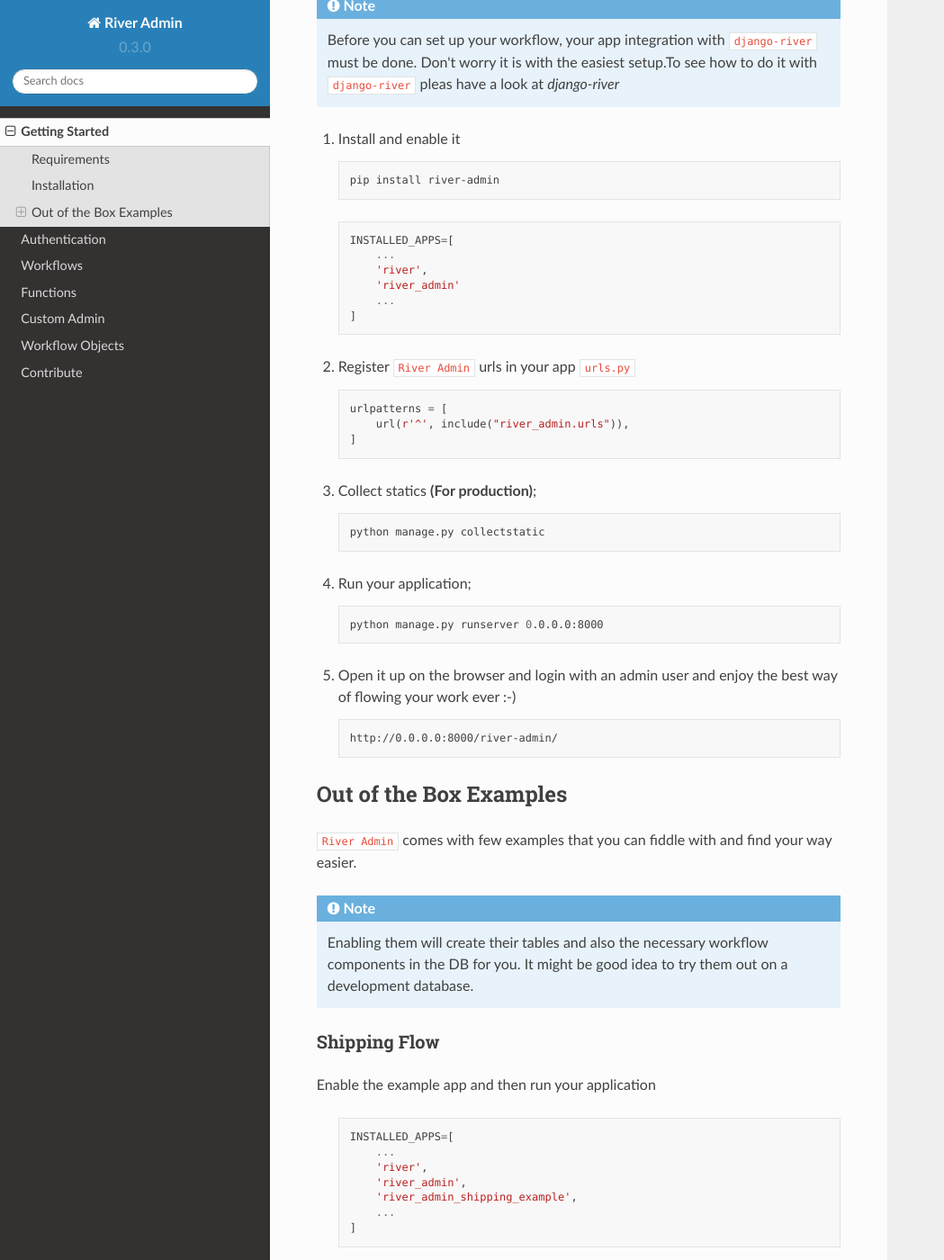
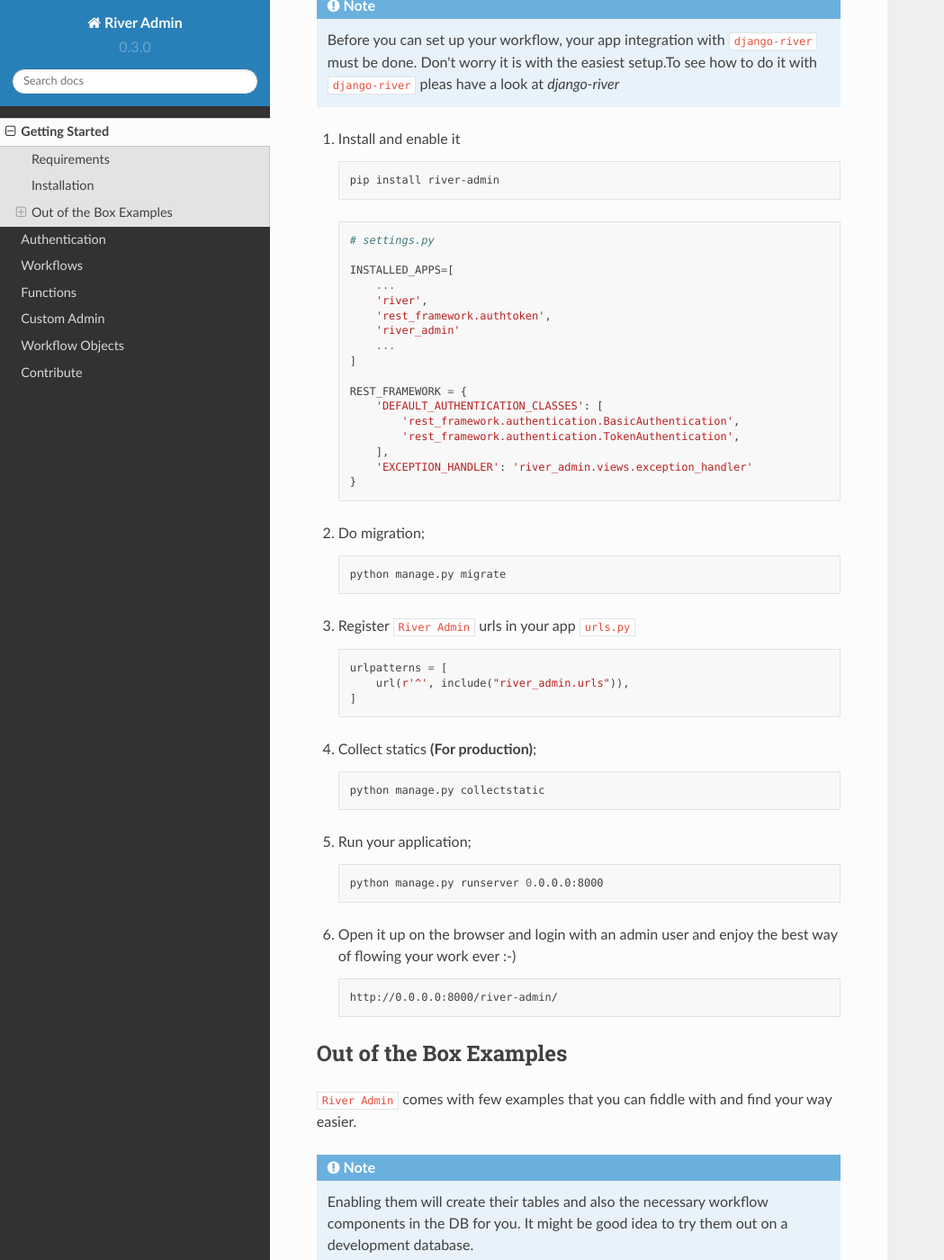
Before and after one commit to javrasya/river-admin, a Sphinx documentation site: the page built from docs/getting_started.rst, in a window 1280 px wide and 1400 px high, scrolled down 402 px. Shown: the whole window at 90% size, without its empty margins (0-1049 px from the left). Built offline with Sphinx 7.4.7 and the Read the Docs theme 2.0.0, drawn with Linux system fonts in a browser that asks for light colours; some of the changed text lies outside the part shown.

Commit message:
Update getting started documentation with the correct set up

```diff
--- a/docs/getting_started.rst
+++ b/docs/getting_started.rst
@@ -37,14 +37,31 @@
 
    .. code:: python
 
+       # settings.py
+
        INSTALLED_APPS=[
            ...
            'river',
+           'rest_framework.authtoken',
            'river_admin'
            ...
        ]
 
-2. Register ``River Admin`` urls in your app ``urls.py``
+       REST_FRAMEWORK = {
+           'DEFAULT_AUTHENTICATION_CLASSES': [
+               'rest_framework.authentication.BasicAuthentication',
+               'rest_framework.authentication.TokenAuthentication',
+           ],
+           'EXCEPTION_HANDLER': 'river_admin.views.exception_handler'
+       }
+
+2. Do migration;
+
+   .. code:: bash
+
+        python manage.py migrate
+
+3. Register ``River Admin`` urls in your app ``urls.py``
 
    .. code:: python
 
@@ -92,16 +108,22 @@
 
    .. code:: python
 
+       # settings.py
+
        INSTALLED_APPS=[
            ...
            'river',
+           'rest_framework.authtoken',
            'river_admin',
            'river_admin_shipping_example',
            ...
        ]
 
+   .. code:: bash
+
+        python manage.py migrate
+
 |Shipping Workflow Img|
-
 
 Issue Tracking Flow
 ^^^^^^^^^^^^^^^^^^^
@@ -110,13 +132,20 @@
 
    .. code:: python
 
+       # settings.py
+
        INSTALLED_APPS=[
            ...
            'river',
+           'rest_framework.authtoken',
            'river_admin',
            'river_admin_issue_tracker_example',
            ...
        ]
+
+   .. code:: bash
+
+        python manage.py migrate
 
 |Issue Tracking Workflow Img|
 
```
Also changed, not shown: other parts of docs/getting_started.rst (+3 -4 lines), README.rst (+35 -6 lines), docs/index.rst (+0 -17 lines).
